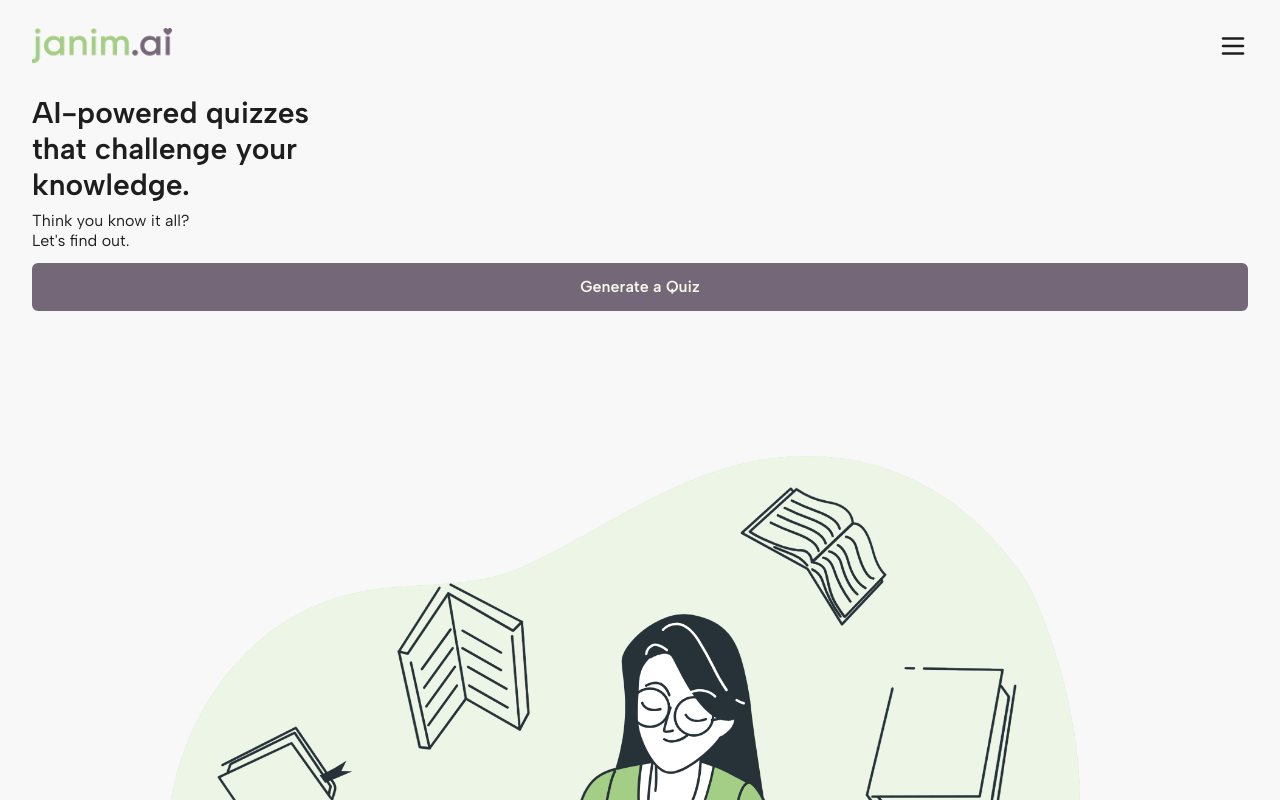
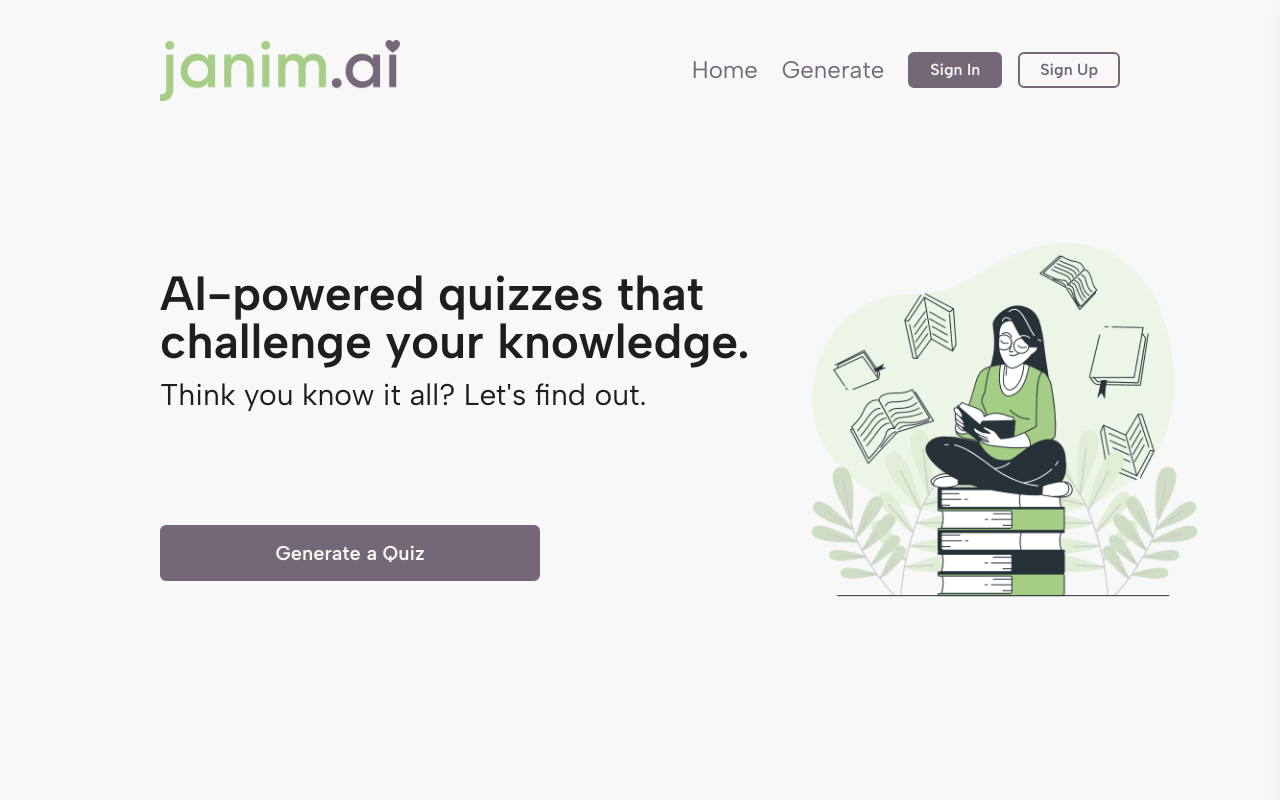
Before and after one commit to gaurav1-9/janim.ai, a React (Vite) app in the folder client/: page / in a window 1280 px wide. Shown: the top 800 px of the page. Built offline with nearby package versions, Linux system fonts and the light colour scheme.

Commit message:
Responsive design

```diff
--- a/client/src/App.jsx
+++ b/client/src/App.jsx
@@ -6,7 +6,7 @@ import Navbar from './components/Navbar'
 
 const App = () => {
   return (
-    <div className='w-full bg-seaSalt px-8 py-5'>
+    <div className='w-full bg-seaSalt'>
       <Navbar />
       <Routes>
         <Route path='/' element={<Home />} />
--- a/client/src/components/Buttons.jsx
+++ b/client/src/components/Buttons.jsx
@@ -1,11 +1,11 @@
 import React from 'react'
 import { Link } from 'react-router-dom';
 
-const Buttons = ({ bgColor, width, textColor, goTo}) => {
+const Buttons = ({ bgColor, width, textColor, goTo, text, otherResponsiveStyles}) => {
     return (
         <Link to={goTo}>
-            <button className={`${bgColor} border-2 border-chineseViolet rounded-md ${width} py-2.5 ${textColor} font-semibold mt-3`}>
-                Generate a Quiz
+            <button className={`${bgColor} border-2 border-chineseViolet rounded-md ${width} ${textColor} font-semibold ${otherResponsiveStyles} cursor-pointer`}>
+                {text}
             </button>
         </Link>
     )
--- a/client/src/components/Home-Components/HeroSection.jsx
+++ b/client/src/components/Home-Components/HeroSection.jsx
@@ -4,13 +4,14 @@ import Buttons from '../Buttons';
 
 const HeroSection = () => {
     return (
-        <div className='flex flex-col'>
-            <div className='text-eerieBlack pt-5'>
-                <p className='font-semibold text-3xl w-70'>AI-powered quizzes that challenge your knowledge.</p>
-                <p className='w-40 leading-5 pt-2'>Think you know it all? Let's find out.</p>
-                <Buttons bgColor='bg-chineseViolet' width='w-full' textColor='text-ivory' goTo='/generate' />
+        <div className='items-center flex flex-col md:flex-row lg:justify-between'>
+            <div className='text-eerieBlack pt-5 lg:pt-0'>
+                <p className='font-semibold text-3xl lg:text-5xl w-70 lg:w-150'>AI-powered quizzes that challenge your knowledge.</p>
+                <p className='w-40 lg:w-full leading-5 pt-2 lg:pt-5 text-base lg:text-3xl'>Think you know it all? Let's find out.</p>
+
+                <Buttons bgColor='bg-chineseViolet hover:bg-chineseViolet/90 hover:border-chineseViolet/0' width='w-full lg:w-95' textColor='text-ivory' text='Generate a Quiz' goTo='/generate' otherResponsiveStyles='mt-3 lg:mt-30 py-2.5 lg:py-3 lg:text-xl'/>
             </div>
-            <img src="/Book lover-bro.png" alt="" className='mt-2' />
+            <img src="/Book lover-bro.png" alt="" className='mt-2 w-120 lg:pt' />
         </div>
     )
 }
--- a/client/src/components/Navbar.jsx
+++ b/client/src/components/Navbar.jsx
@@ -1,11 +1,52 @@
-import React from 'react'
+import React, { useState } from 'react'
 import { LuMenu } from "react-icons/lu";
+import { Link } from 'react-router-dom';
+import Buttons from './Buttons';
 
 const Navbar = () => {
+    const [isMenuOpen, setIsMenuOpen] = useState(false);
+
     return (
-        <div className="sticky top-0 w-full flex justify-between items-center bg-seaSalt pt-2 pb-3">
-            <img src="/Logo/Logo.png" alt="" className='w-35' />
-            <LuMenu className='text-3xl text-eerieBlack' />
+        <div className="px-8 py-5 lg:px-40 lg:py-10 sticky top-0 w-full flex justify-between items-center bg-seaSalt pb-3 z-50">
+            <Link to='/' className='cursor-default'>
+                <img src="/Logo/Logo.png" alt="Logo" className='w-35 lg:w-60' />
+            </Link>
+
+            <LuMenu
+                className='text-3xl text-eerieBlack block lg:hidden cursor-pointer'
+                onClick={() => setIsMenuOpen(true)}
+            />
+
+            {/* Desktop Nav */}
+            <div className="hidden lg:flex gap-6 items-center">
+                <Link to='/'><p className='text-chineseViolet cursor-pointer text-2xl hover:underline underline-offset-8'>Home</p></Link>
+                <Link to='/generate'><p className='text-chineseViolet cursor-pointer text-2xl hover:underline underline-offset-8'>Generate</p></Link>
+                <div className='flex gap-4'>
+                    <Buttons bgColor='bg-chineseViolet hover:bg-chineseViolet/90 hover:border-chineseViolet/0' width='' textColor='text-ivory' text='Sign In' goTo='/' otherResponsiveStyles='px-5 py-1' />
+                    <Buttons bgColor='bg-seaSalt hover:border-chineseViolet/90 hover:border-chineseViolet/90' width='' textColor='text-chineseViolet' text='Sign Up' goTo='/' otherResponsiveStyles='px-5 py-1' />
+                </div>
+            </div>
+
+            {/* Mobile Slide Menu */}
+            <div className={`fixed top-0 right-0 h-full w-60 bg-seaSalt shadow-lg z-50 transform transition-transform duration-300 ease-in-out ${isMenuOpen ? 'translate-x-0' : 'translate-x-full'}`}>
+                <div className='flex flex-col gap-6 p-6'>
+                    <Link to='/' onClick={() => setIsMenuOpen(false)}><p className='text-chineseViolet text-xl'>Home</p></Link>
+                    <Link to='/generate' onClick={() => setIsMenuOpen(false)}><p className='text-chineseViolet text-xl'>Generate</p></Link>
+                    <div className='w-fit' onClick={() => setIsMenuOpen(false)}>
+                        <Buttons bgColor='bg-chineseViolet hover:bg-chineseViolet/90' width='' textColor='text-ivory' text='Sign In' goTo='/' otherResponsiveStyles='px-5 py-2' />
+                    </div>
+                    <div className='w-fit' onClick={() => setIsMenuOpen(false)}>
+                        <Buttons bgColor='bg-seaSalt hover:border-chineseViolet/90' width='' textColor='text-chineseViolet' text='Sign Up' goTo='/' otherResponsiveStyles='px-5 py-2' />
+                    </div>
+                </div>
+            </div>
+
+            {isMenuOpen && (
+                <div
+                    className='fixed inset-0 backdrop-blur-xs z-40'
+                    onClick={() => setIsMenuOpen(false)}
+                />
+            )}
         </div>
     )
 }
--- a/client/src/pages/Home.jsx
+++ b/client/src/pages/Home.jsx
@@ -3,7 +3,7 @@ import HeroSection from '../components/Home-Components/HeroSection';
 
 const Home = () => {
     return (
-        <div>
+        <div className='px-8 py-5 lg:px-40 lg:py-10'>
             <HeroSection/>
         </div>
     )
```
